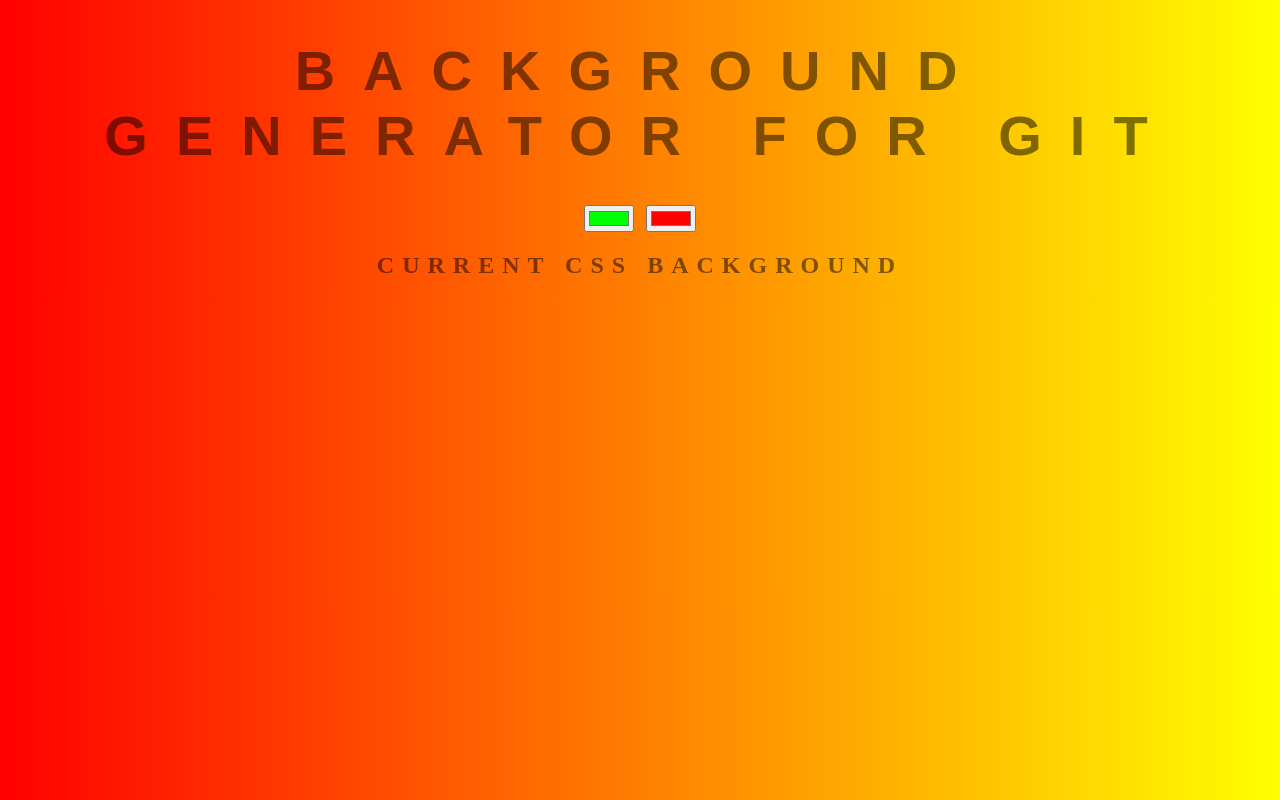
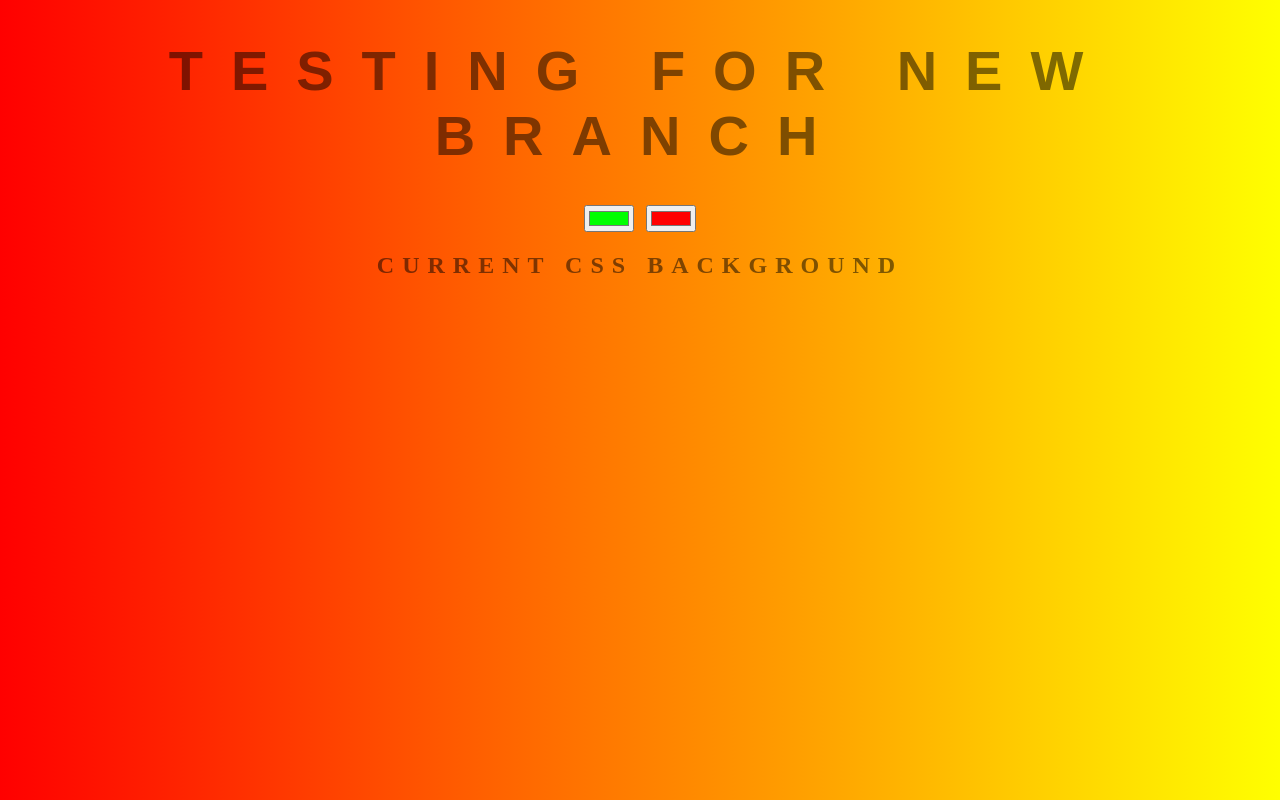
Before and after one commit to PathanAhmad/background-generator, a plain HTML site: page index.html in a window 1280 px wide. Drawn offline with Linux system fonts and the light colour scheme.

Commit message:
In the new branch

```diff
--- a/index.html
+++ b/index.html
@@ -5,7 +5,7 @@
 	<link rel="stylesheet" type="text/css" href="style.css">
 </head>
 <body id="gradient">
-	<h1>Background Generator for GIT</h1>
+	<h1>Testing for new branch</h1>
 	<input class="color1" type="color" name="color1" value="#00ff00">
 	<input class="color2" type="color" name="color2" value="#ff0000">
 	<h2>Current CSS Background</h2>
```
